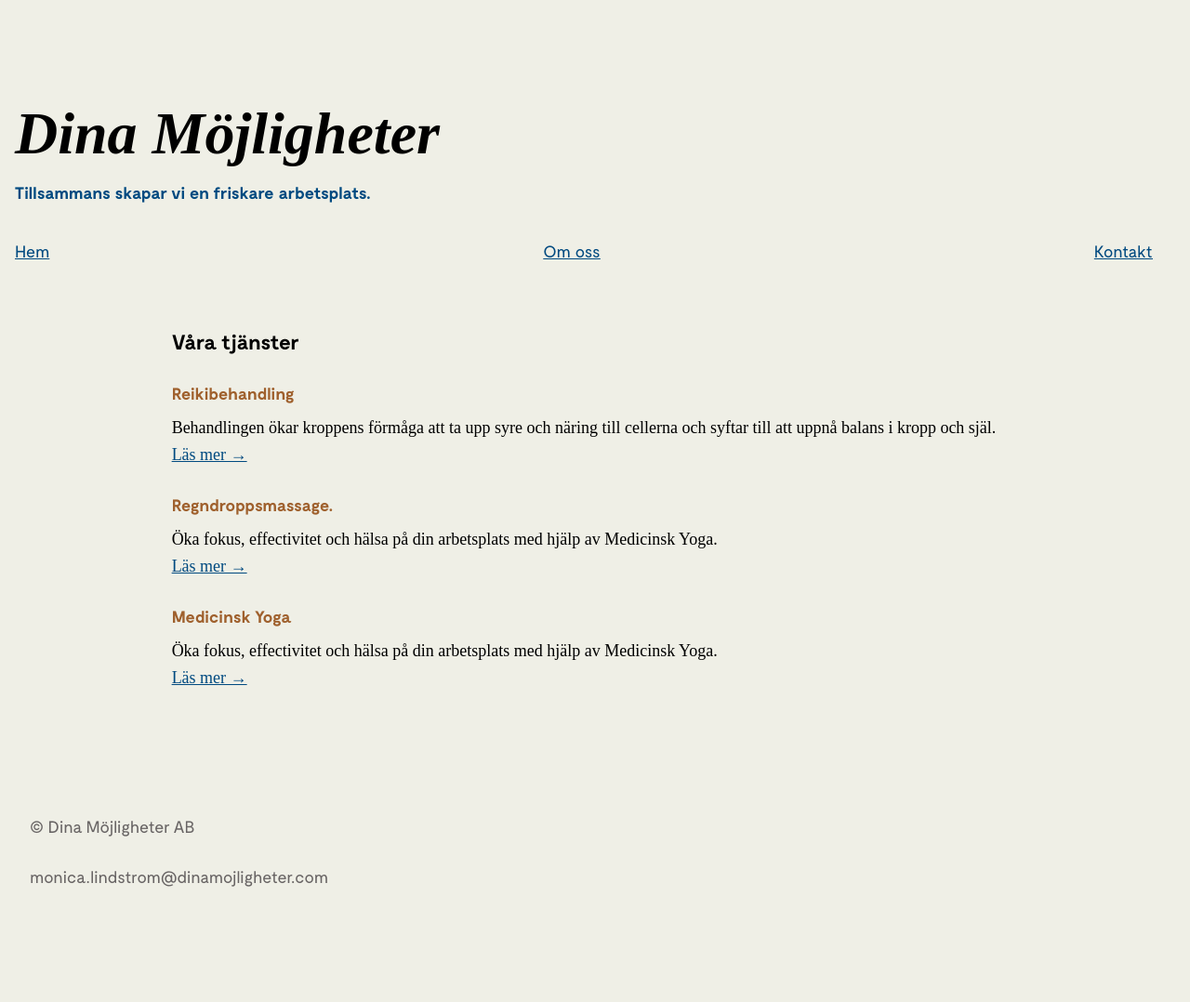
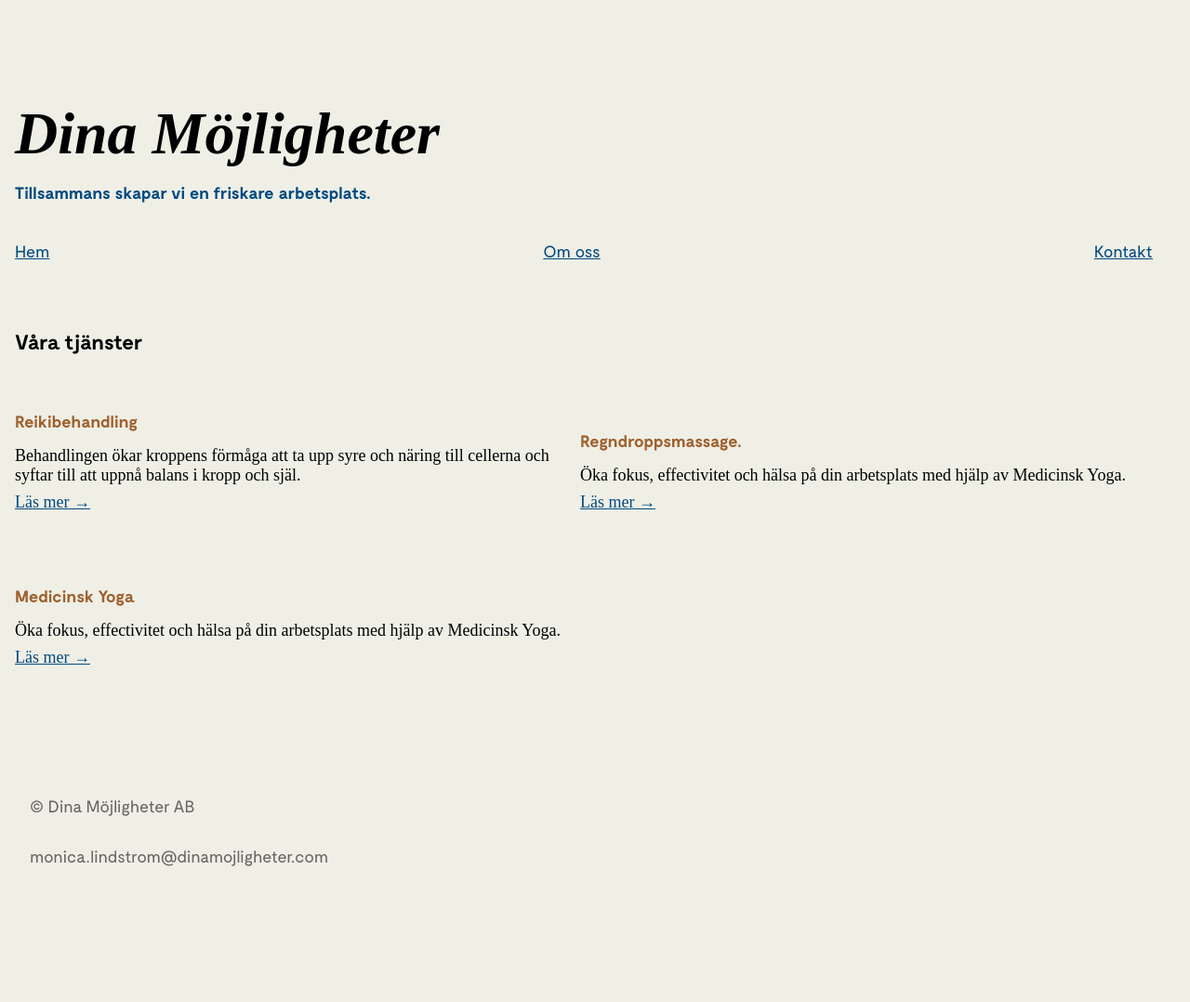
Before and after one commit to dinamojligheter/dinamojligheter.github.io, a Jekyll site: the page built from index.html, in a window 1280 px wide. Shown: the whole page at 93% size. Built offline with Jekyll 4.4.1, drawn with Linux system fonts in a browser that asks for light colours; comment, search, counter and statistics services are not loaded; after the commit the page ends 1056 px from its top, so only the background shows below that.

Commit message:
Update index.scss

```diff
--- a/_sass/index.scss
+++ b/_sass/index.scss
@@ -1,5 +1,15 @@
 .dm_service {
   margin: 2rem auto;
+
+  @media (min-width: $screen-m) {
+    width: 48%;
+    width: calc(50% -1rem);
+    display: inline-block;
+
+    &:nth-child(even) {
+      margin-right: 1rem;
+    }
+  }
 
   p {
     margin-bottom: 0.5rem;
```
